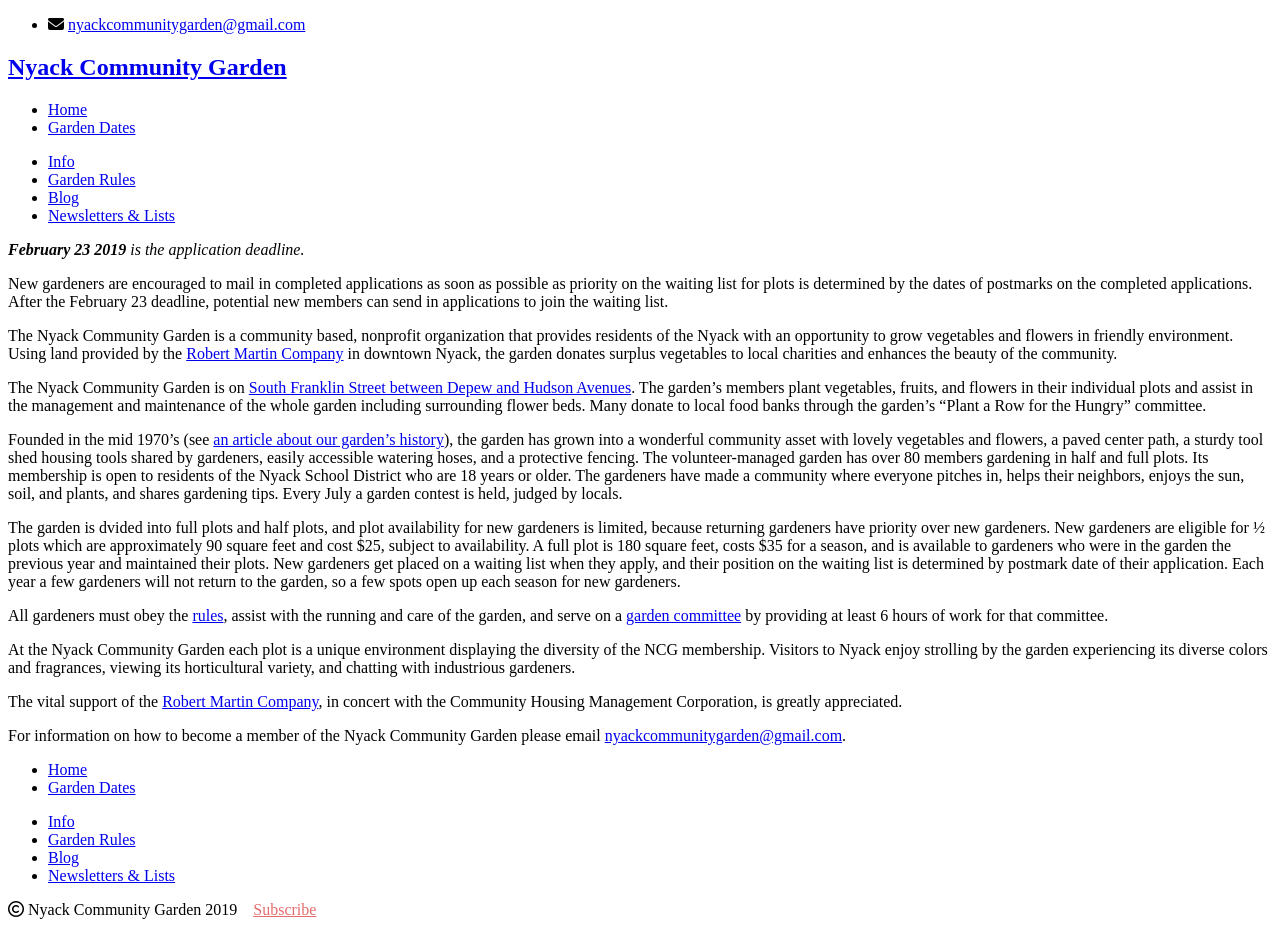
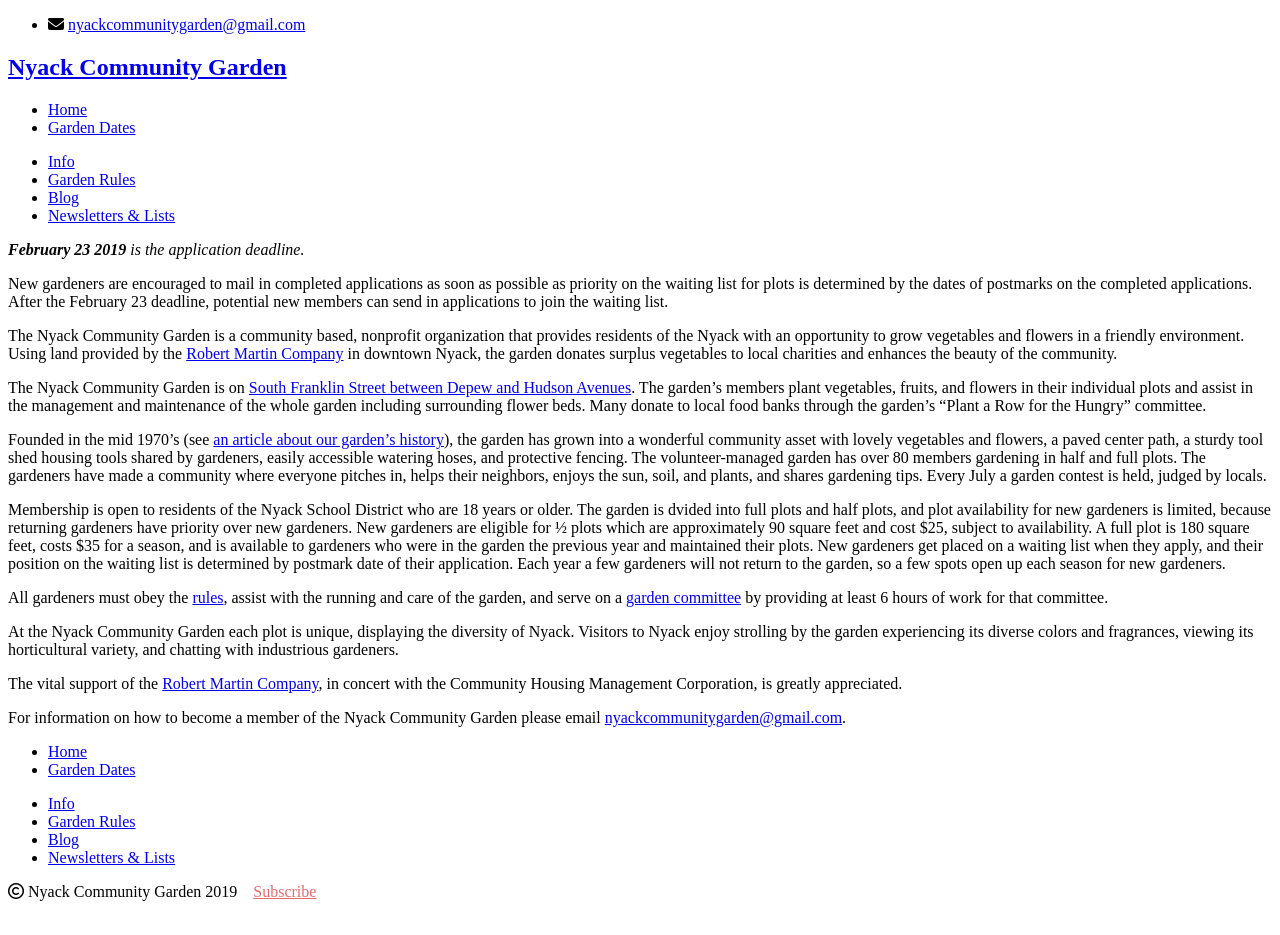
Before and after one commit to bosborne/nyackcommunitygarden, a Jekyll site: the page built from info/index.md, in a window 1280 px wide. Built offline with Jekyll 4.4.1, drawn with Linux system fonts in a browser that asks for light colours; nearby versions of some CDN libraries; library files that are not in the unit come from our copies.

Commit message:
Minor edits

```diff
--- a/info/index.md
+++ b/info/index.md
@@ -4,17 +4,17 @@
 pageclass: info
 ---
 
-The Nyack Community Garden is a community based, nonprofit organization that provides residents of the Nyack with an opportunity to grow vegetables and flowers in friendly environment. Using land provided by the [Robert Martin Company](http://robertmartincompany.com) in downtown Nyack, the garden donates surplus vegetables to local charities and enhances the beauty of the community.
+The Nyack Community Garden is a community based, nonprofit organization that provides residents of the Nyack with an opportunity to grow vegetables and flowers in a friendly environment. Using land provided by the [Robert Martin Company](http://robertmartincompany.com) in downtown Nyack, the garden donates surplus vegetables to local charities and enhances the beauty of the community.
 
 The Nyack Community Garden is on [South Franklin Street between Depew and Hudson Avenues](http://www.openstreetmap.org/?minlon=-73.9218139648438&minlat=41.0889358520508&maxlon=-73.9215545654297&maxlat=41.0897102355957). The garden’s members plant vegetables, fruits, and flowers in their individual plots and assist in the management and maintenance of the whole garden including surrounding flower beds. Many donate to local food banks through the garden’s "Plant a Row for the Hungry" committee.
 
-Founded in the mid 1970's (see [an article about our garden's history](/pdf/Newsletter_Oct_Nov_2018.pdf)), the garden has grown into a wonderful community asset with lovely vegetables and flowers, a paved center path, a sturdy tool shed housing tools shared by gardeners, easily accessible watering hoses, and a protective fencing. The volunteer-managed garden has over 80 members gardening in half and full plots. Its membership is open to residents of the Nyack School District who are 18 years or older. The gardeners have made a community where everyone pitches in, helps their neighbors, enjoys the sun, soil, and plants, and shares gardening tips. Every July a garden contest is held, judged by locals.
+Founded in the mid 1970's (see [an article about our garden's history](/pdf/Newsletter_Oct_Nov_2018.pdf)), the garden has grown into a wonderful community asset with lovely vegetables and flowers, a paved center path, a sturdy tool shed housing tools shared by gardeners, easily accessible watering hoses, and protective fencing. The volunteer-managed garden has over 80 members gardening in half and full plots. The gardeners have made a community where everyone pitches in, helps their neighbors, enjoys the sun, soil, and plants, and shares gardening tips. Every July a garden contest is held, judged by locals.
 
-The garden is dvided into full plots and half plots, and plot availability for new gardeners is limited, because returning gardeners have priority over new gardeners. New gardeners are eligible for ½ plots which are approximately 90 square feet and cost $25, subject to availability. A full plot is 180 square feet, costs $35 for a season, and is available to gardeners who were in the garden the previous year and maintained their plots. New gardeners get placed on a waiting list when they apply, and their position on the waiting list is determined by postmark date of their application. Each year a few gardeners will not return to the garden, so a few spots open up each season for new gardeners.
+Membership is open to residents of the Nyack School District who are 18 years or older. The garden is dvided into full plots and half plots, and plot availability for new gardeners is limited, because returning gardeners have priority over new gardeners. New gardeners are eligible for ½ plots which are approximately 90 square feet and cost $25, subject to availability. A full plot is 180 square feet, costs $35 for a season, and is available to gardeners who were in the garden the previous year and maintained their plots. New gardeners get placed on a waiting list when they apply, and their position on the waiting list is determined by postmark date of their application. Each year a few gardeners will not return to the garden, so a few spots open up each season for new gardeners.
 
 All gardeners must obey the [rules](/garden-rules/), assist with the running and care of the garden, and serve on a [garden committee](/pdf/Committee_Descriptions_2019.pdf) by providing at least 6 hours of work for that committee.
 
-At the Nyack Community Garden each plot is a unique environment displaying the diversity of the NCG membership. Visitors to Nyack enjoy strolling by the garden experiencing its diverse colors and fragrances, viewing its horticultural variety, and chatting with industrious gardeners.
+At the Nyack Community Garden each plot is unique, displaying the diversity of Nyack. Visitors to Nyack enjoy strolling by the garden experiencing its diverse colors and fragrances, viewing its horticultural variety, and chatting with industrious gardeners.
 
 The vital support of the [Robert Martin Company](http://robertmartincompany.com), in concert with the Community Housing Management Corporation, is greatly appreciated.
 
```
